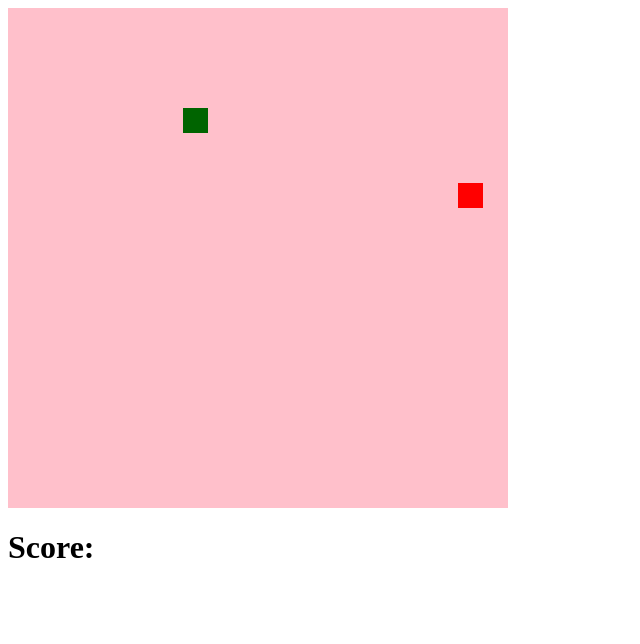
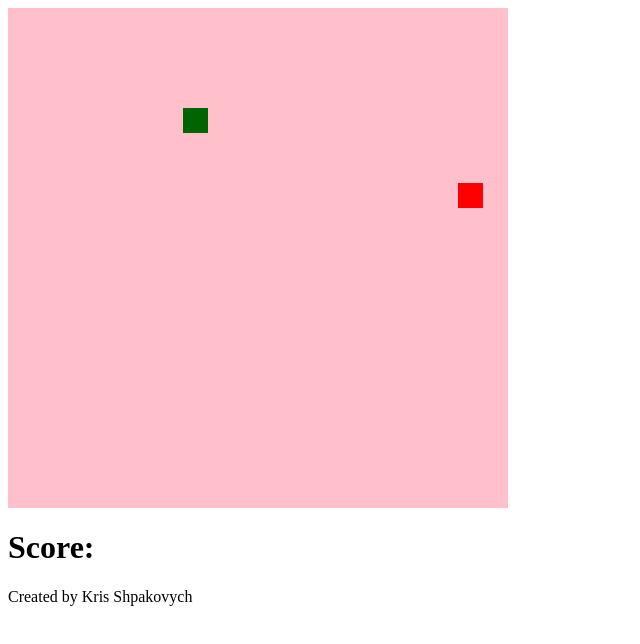
Before and after one commit to KristinaShp/Snake, a plain HTML site: page index.html in a window 1280 px wide. Shown: the whole page, without its empty margins (0-640 px from the left). Drawn offline with Linux system fonts and the light colour scheme.

Commit message:
add author

```diff
--- a/index.html
+++ b/index.html
@@ -1,5 +1,6 @@
 <canvas id="pb" width="500" height="500"></canvas>
 <h1> Score: <span id='score'> </span> </h1>
+<p>Created by Kris Shpakovych</p>
 <script>
     // sating up variables for rendering
     const scoreView = document.getElementById("score");
```
